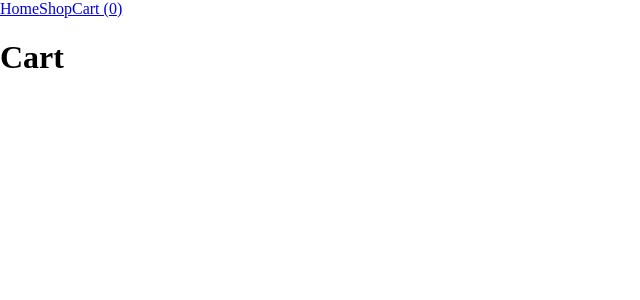
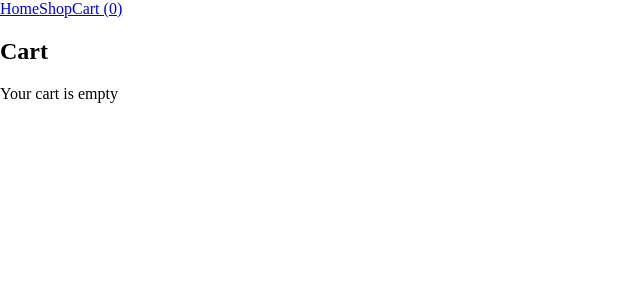
Before and after one commit to Pretty-Flacko/odin-shopping-cart, a React (Vite) app: page /cart in a window 1280 px wide. Shown: the top 300 px of the page, without its empty margins (0-640 px from the left). Built offline with nearby package versions, Linux system fonts and the light colour scheme.

Commit message:
Create first implementation of Cart page

```diff
--- a/src/pages/Cart/Cart.jsx
+++ b/src/pages/Cart/Cart.jsx
@@ -1,5 +1,26 @@
+import { useCart } from "../../context/CartContext";
+
 function Cart() {
-	return <h1>Cart</h1>;
+	const { cart } = useCart();
+
+	return (
+		<section>
+			<h1>Cart</h1>
+
+			{cart.length === 0 ? (
+				<p>Your cart is empty</p>
+			) : (
+				<div>
+					{cart.map((item) => (
+						<div key={item.id}>
+							<p>{item.title}</p>
+							<p>Quantity: {item.quantity}</p>
+						</div>
+					))}
+				</div>
+			)}
+		</section>
+	);
 }
 
 export default Cart;
```
Also changed, not shown: 1 other file (tests, documents, lock files or other folders).
